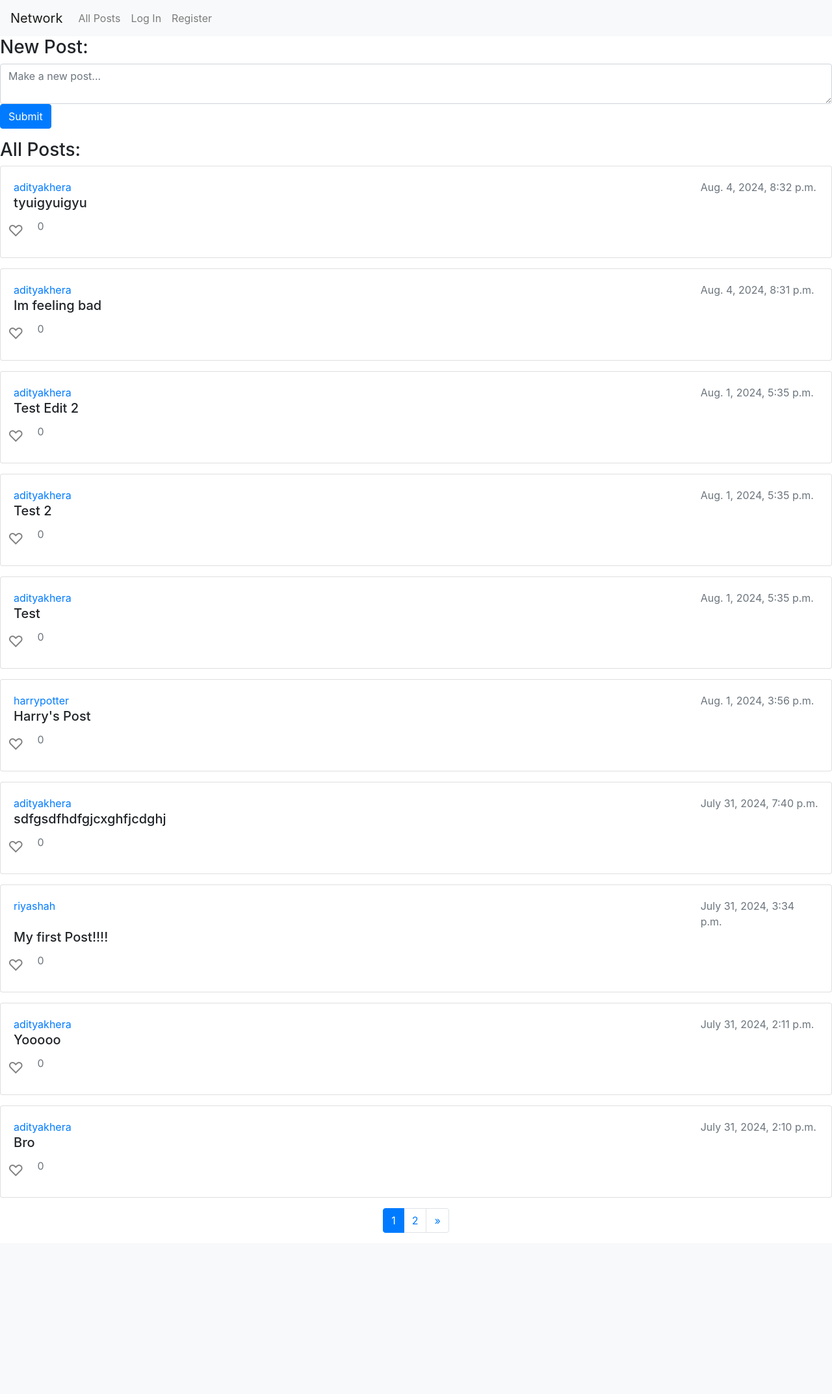
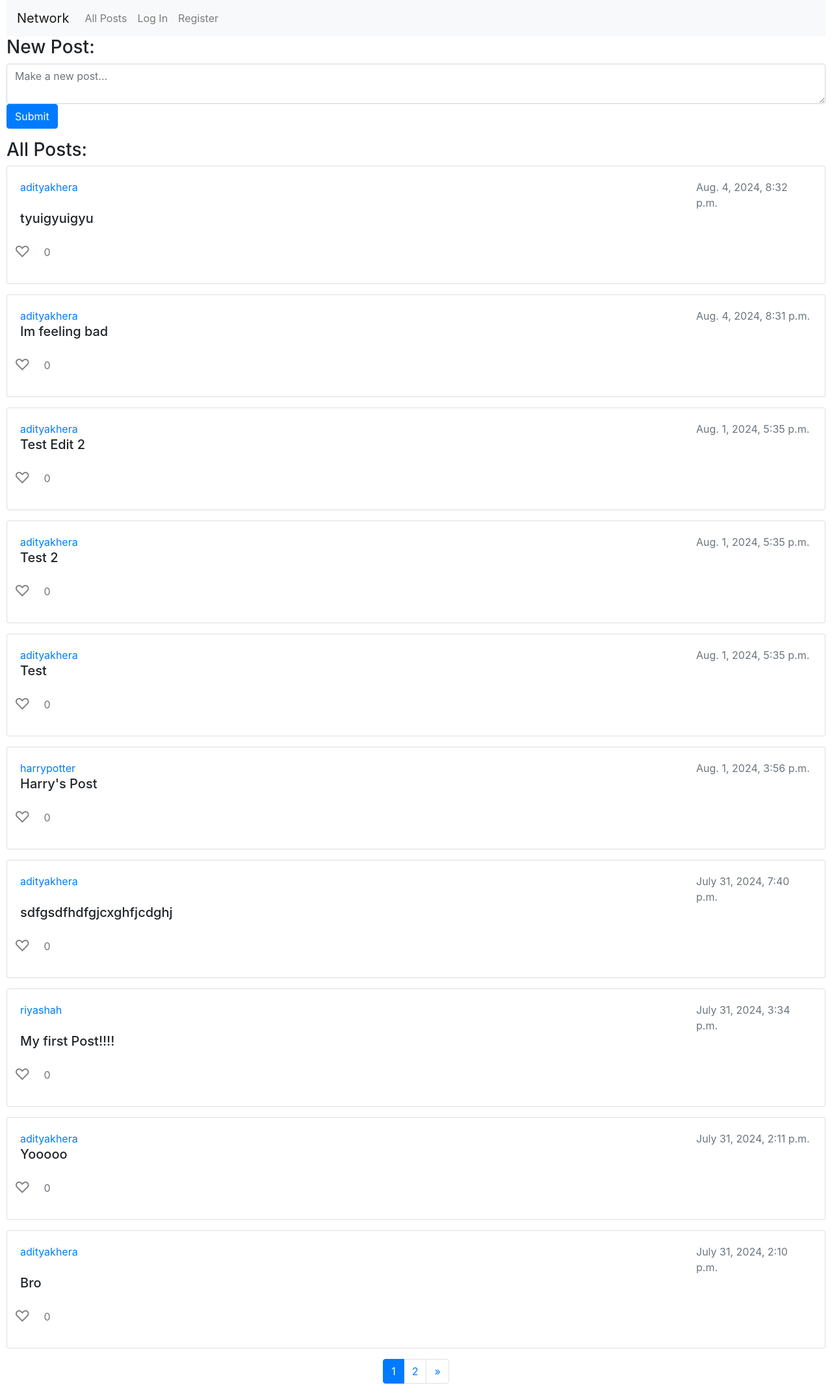
Before and after one commit to Amaruq0703/Twitter-clone, a Django app: page / in a window 1280 px wide. Shown: the whole page at 65% size. Before the commit the page ends 1897 px from the top, so only its background shows below. Run offline with Django 3.2, Linux system fonts and the light colour scheme; data comes from the database, SQL or seed files in the repository; both versions use the stored data as it was after the commit; data that the repository does not hold is empty; some libraries are stand-ins or nearby versions.

Commit message:
Styling Changes

```diff
--- a/network/templates/network/index.html
+++ b/network/templates/network/index.html
@@ -51,8 +51,6 @@
     });
 </script>
 
-
-
     <form action="{% url 'index' %}" method="post" class="mb-3">
         <h3>New Post:</h3>
         {% csrf_token %}
@@ -85,7 +83,7 @@
                                 &#x2661;
                                 {% endif %}
                             </button>
-                            <p class="text-muted col-2" id="like-count-{{post.id}}">{{post.likes.count}}</p>
+                            <p class="text-muted col-2 mt-3" id="like-count-{{post.id}}">{{post.likes.count}}</p>
                         </div>
                     </div>
                 </div>
--- a/network/templates/network/layout.html
+++ b/network/templates/network/layout.html
@@ -21,6 +21,11 @@
 
             .like-button.unliked {
                 color: grey;
+            }
+
+            body {
+                margin-left: 10px;
+                margin-right: 10px;
             }
         </style>
     </head>
```
Also changed, not shown: db.sqlite3.
